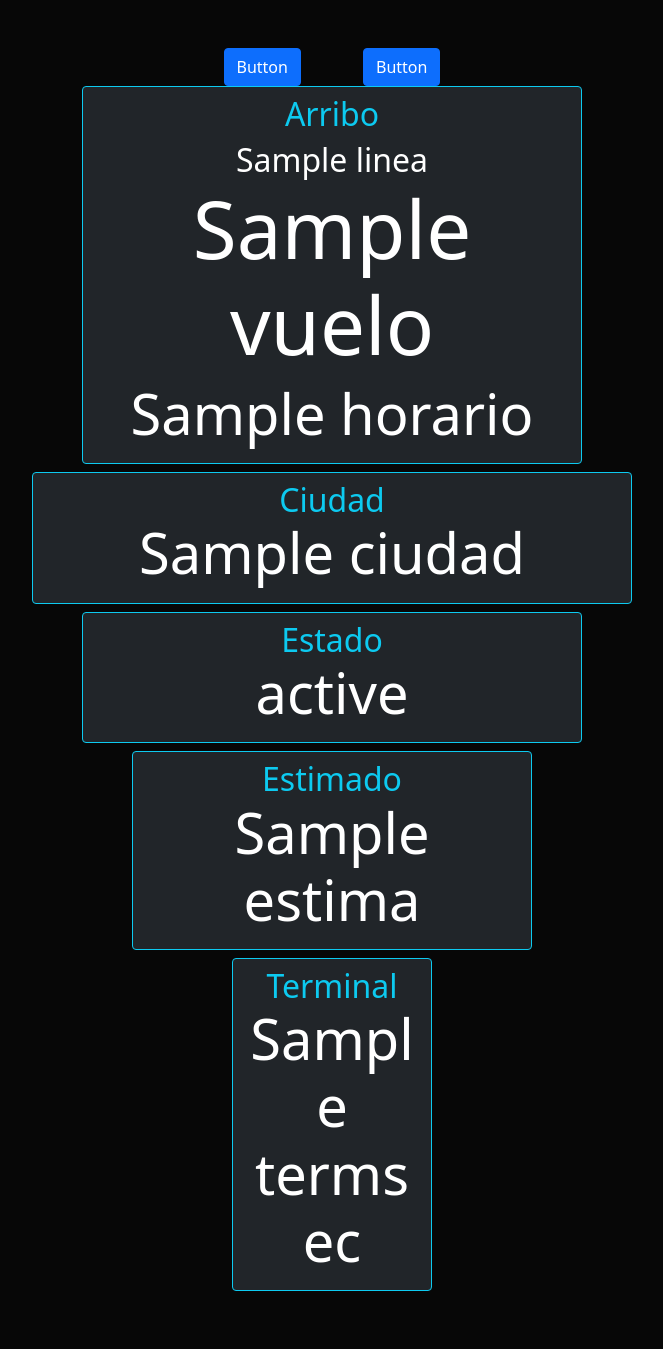
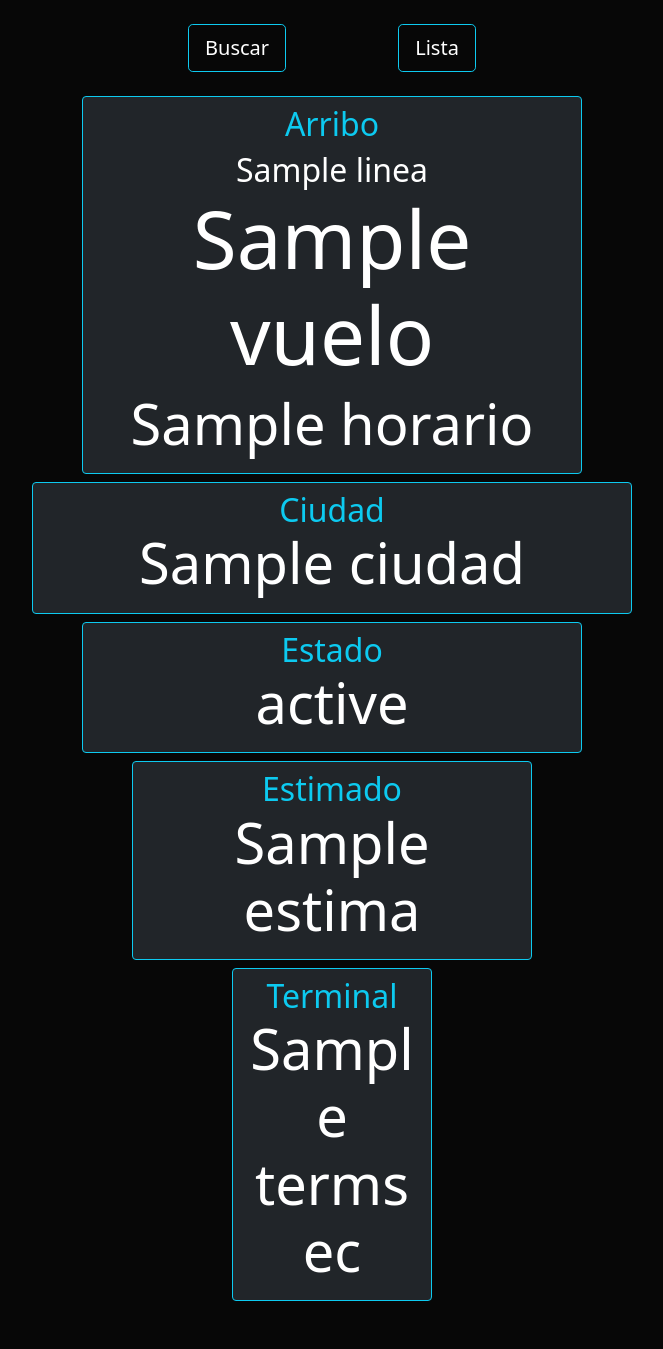
Before and after one commit to SebastianMaciel/consulta-vuelos, a Node server app: template views/vuelo.ejs in a window 1280 px wide. Shown: the part 56-1405 px from the top of the page, without its empty margins (308-971 px from the left). Before the commit the page ends 1347 px from the top, so only its background shows below. Run offline with Node 20, Linux system fonts and the light colour scheme; the template is opened without the code that fills it: most values are stand-ins (such as "Sample title", 1, 10 or a date in 2020).

Commit message:
Arreglo de código

```diff
--- a/routes/index.js
+++ b/routes/index.js
@@ -1,5 +1,5 @@
-var express = require("express");
-var router = express.Router();
+const express = require("express");
+const router = express.Router();
 const helpers = require("../helpers");
 
 router.get("/", async (req, res) => {
--- a/views/ver-arribos.ejs
+++ b/views/ver-arribos.ejs
@@ -91,8 +91,8 @@
       integrity="sha512-bLT0Qm9VnAYZDflyKcBaQ2gg0hSYNQrJ8RilYldYQ1FxQYoCLtUjuuRuZo+fjqhx/qtq/1itJ0C2ejDxltZVFg=="
       crossorigin="anonymous"
     ></script>
-    <script type="text/javascript" charset="utf8" src="https://cdn.datatables.net/1.10.22/js/jquery.dataTables.js"></script>
-    <script src="https://cdn.datatables.net/1.10.22/js/dataTables.bootstrap.min.js"></script>
-    <script src="./js/ver-arribos.js"></script>
+    <!-- <script type="text/javascript" charset="utf8" src="https://cdn.datatables.net/1.10.22/js/jquery.dataTables.js"></script> -->
+    <!-- <script src="https://cdn.datatables.net/1.10.22/js/dataTables.bootstrap.min.js"></script> -->
+    <!-- <script src="./js/ver-arribos.js"></script> -->
   </body>
 </html>
--- a/views/vuelo.ejs
+++ b/views/vuelo.ejs
@@ -39,11 +39,11 @@
       </div>
     </nav>
 
-    <div class="container mt-5">
+    <div class="container mt-4">
 
-      <div class="d-flex mx-auto w-25">
-        <button class="btn btn-primary mx-auto" type="button">Button</button>
-        <button class="btn btn-primary mx-auto" type="button">Button</button>
+      <div class="d-flex mx-auto mb-4 text-white" style="max-width: 400px;">
+        <a href="/" class="btn btn-lg btn-outline-info mx-auto text-white" type="button">Buscar</a>
+        <a href="/ver-arribos" class="btn btn-lg btn-outline-info mx-auto text-white" type="button">Lista</a>
       </div>
 
       <!-- Detalles del vuelo -->
```
